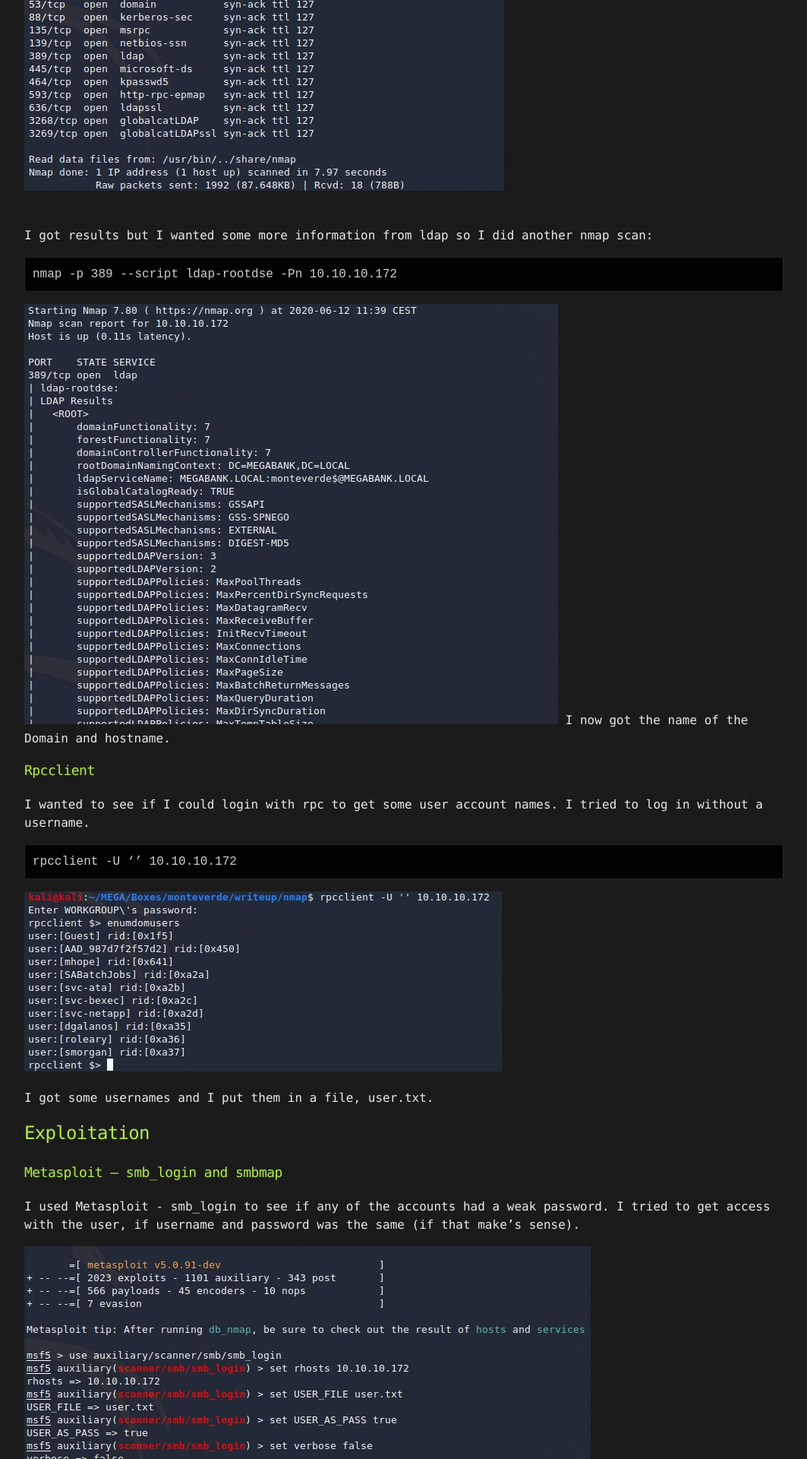
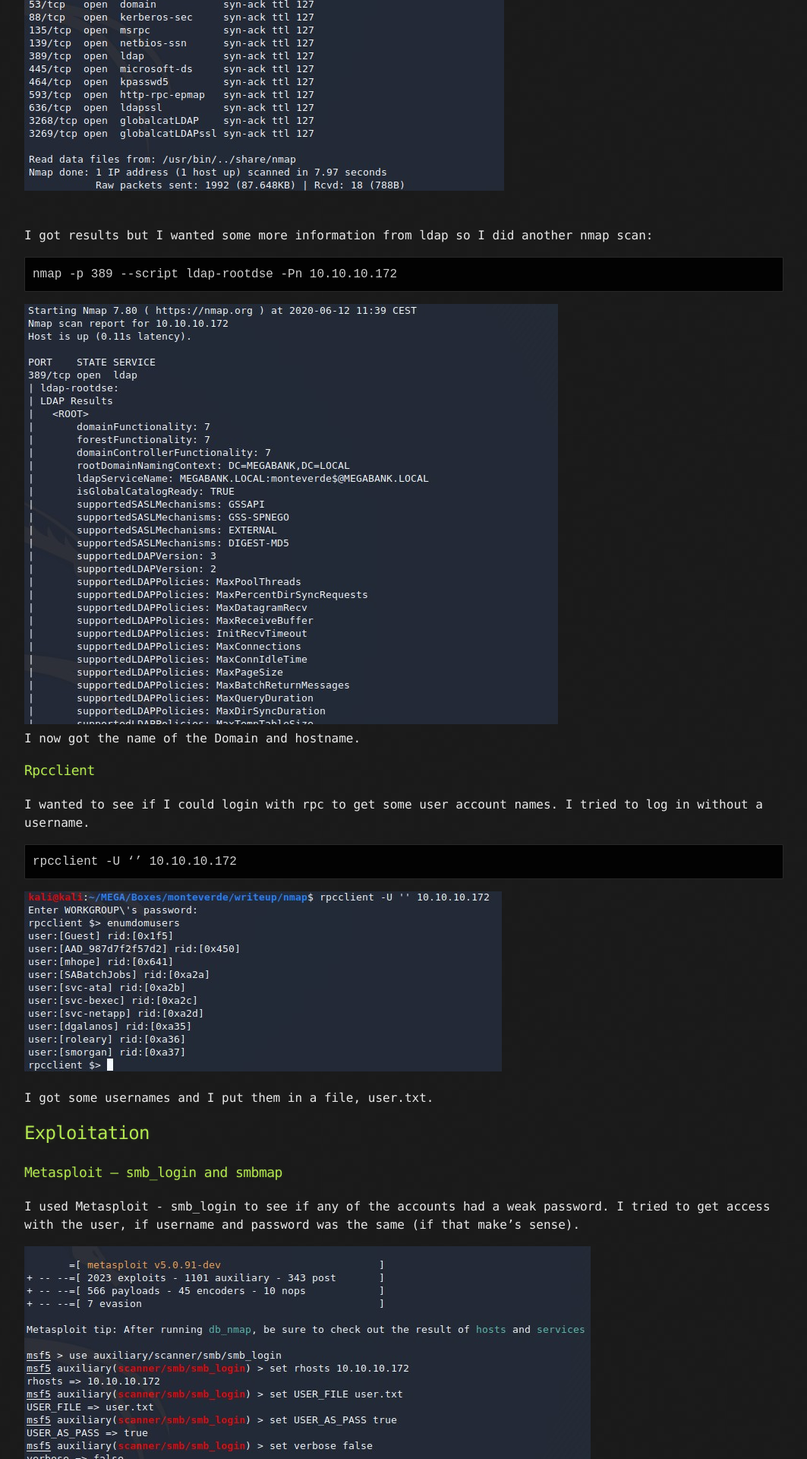
Before and after one commit to datahackare/warz0ne, a Jekyll site: the page built from _posts/2020-06-13-Monteverde.md, in a window 1280 px wide. Shown: the part 1024-2944 px from the top of the page at 76% size, without its empty margins (108-1171 px from the left). Built offline with Jekyll 4.4.1, drawn with Linux system fonts in a browser that asks for light colours.

````diff
--- a/_posts/2020-06-13-Monteverde.md
+++ b/_posts/2020-06-13-Monteverde.md
@@ -33,7 +33,7 @@ nmap -p 389 --script ldap-rootdse -Pn 10.10.10.172
 ```
 
 ![](Pictures/Monteverde/nmap2.png)
-I now got the name of the Domain and hostname.
+<br>I now got the name of the Domain and hostname.
 
 ### [](#header-3)Rpcclient
 I wanted to see if I could login with rpc to get some user account
````
